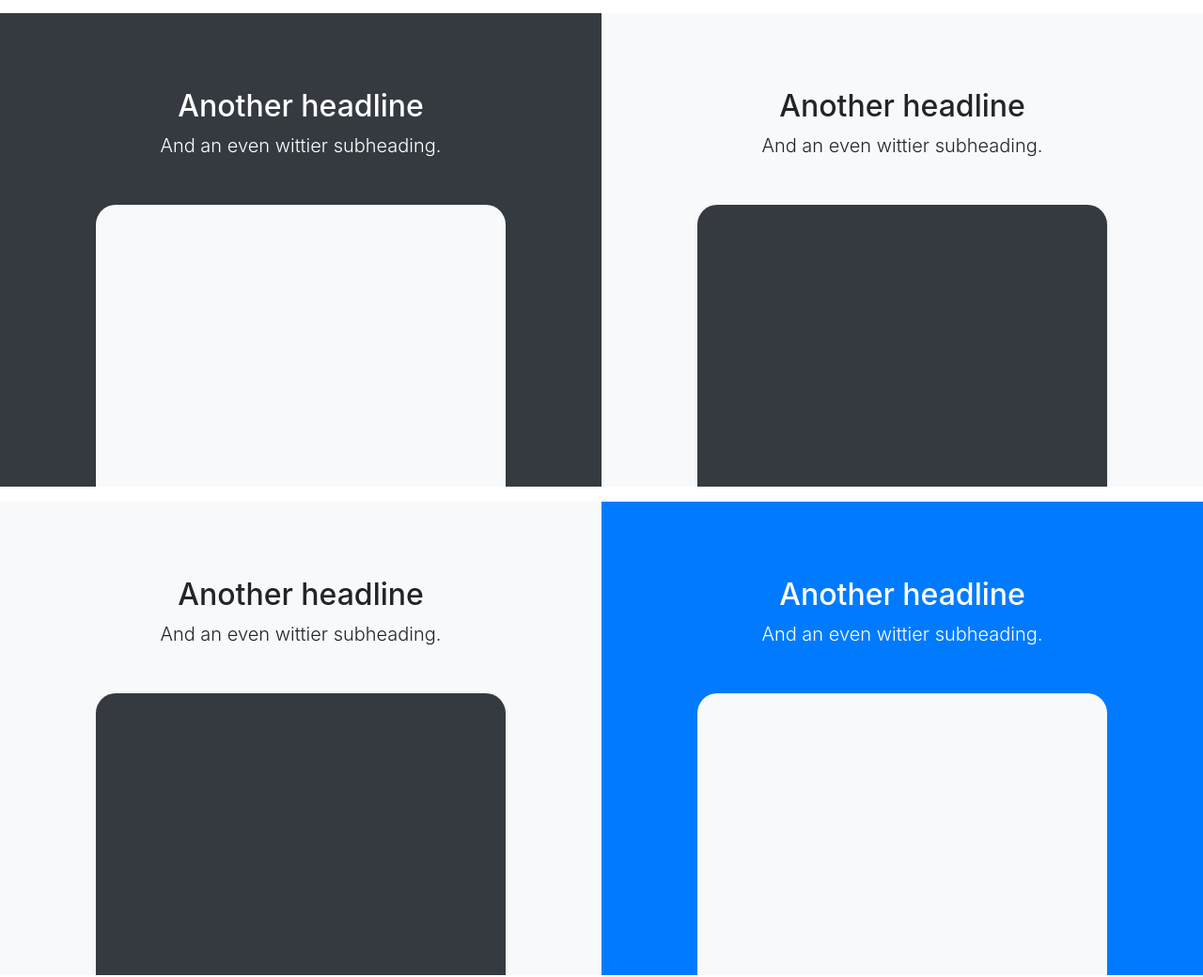
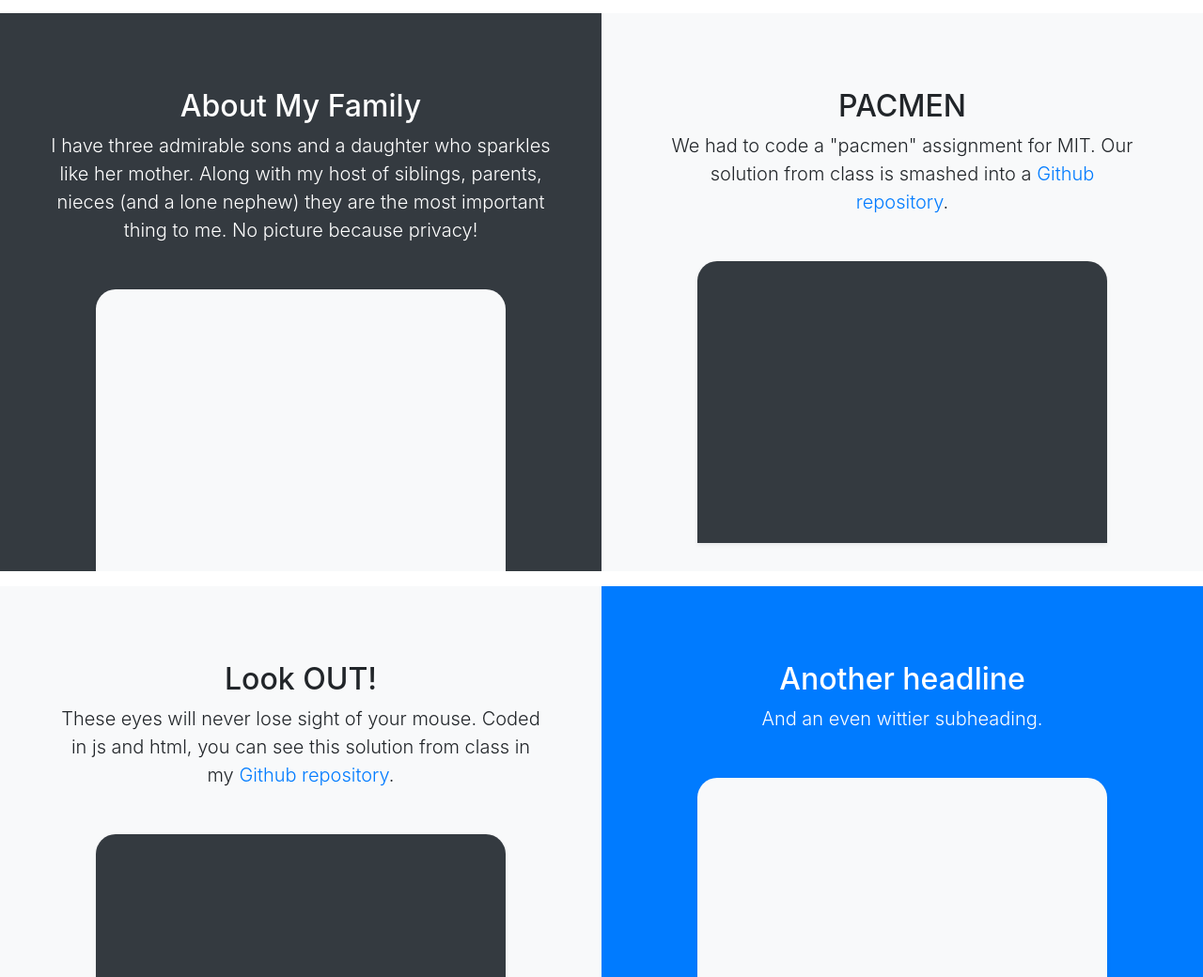
Before and after one commit to pvmack/pvmack.github.io, a plain HTML site: page index.html in a window 1280 px wide. Shown: the part 1638-2678 px from the top of the page at 94% size. Drawn offline with nearby package versions, Linux system fonts and the light colour scheme.

Commit message:
Text copy updates
Revised bio and updated links to course projects.

```diff
--- a/index.html
+++ b/index.html
@@ -87,15 +87,15 @@
   <div class="d-md-flex flex-md-equal w-100 my-md-3 ps-md-3">
     <div class="bg-dark me-md-3 pt-3 px-3 pt-md-5 px-md-5 text-center text-white overflow-hidden">
       <div class="my-3 py-3">
-        <h2 class="display-5">Another headline</h2>
-        <p class="lead">And an even wittier subheading.</p>
+        <h2 class="display-5">About My Family</h2>
+        <p class="lead">I have three admirable sons and a daughter who sparkles like her mother.  Along with my host of siblings, parents, nieces (and a lone nephew) they are the most important thing to me. No picture because privacy!</p>
       </div>
       <div class="bg-light shadow-sm mx-auto" style="width: 80%; height: 300px; border-radius: 21px 21px 0 0;"></div>
     </div>
     <div class="bg-light me-md-3 pt-3 px-3 pt-md-5 px-md-5 text-center overflow-hidden">
       <div class="my-3 p-3">
-        <h2 class="display-5">Another headline</h2>
-        <p class="lead">And an even wittier subheading.</p>
+        <h2 class="display-5">PACMEN</h2>
+        <p class="lead">We had to code a "pacmen" assignment for MIT.  Our solution from class is smashed into a <a href="https://github.com/pvmack/PacMenExercise">Github repository</a>.</p>
       </div>
       <div class="bg-dark shadow-sm mx-auto" style="width: 80%; height: 300px; border-radius: 21px 21px 0 0;"></div>
     </div>
@@ -104,8 +104,8 @@
   <div class="d-md-flex flex-md-equal w-100 my-md-3 ps-md-3">
     <div class="bg-light me-md-3 pt-3 px-3 pt-md-5 px-md-5 text-center overflow-hidden">
       <div class="my-3 p-3">
-        <h2 class="display-5">Another headline</h2>
-        <p class="lead">And an even wittier subheading.</p>
+        <h2 class="display-5">Look OUT!</h2>
+        <p class="lead">These eyes will never lose sight of your mouse.  Coded in js and html, you can see this solution from class in my <a href="https://github.com/pvmack/EyeExercise">Github repository</a>.</p>
       </div>
       <div class="bg-dark shadow-sm mx-auto" style="width: 80%; height: 300px; border-radius: 21px 21px 0 0;"></div>
     </div>
```
